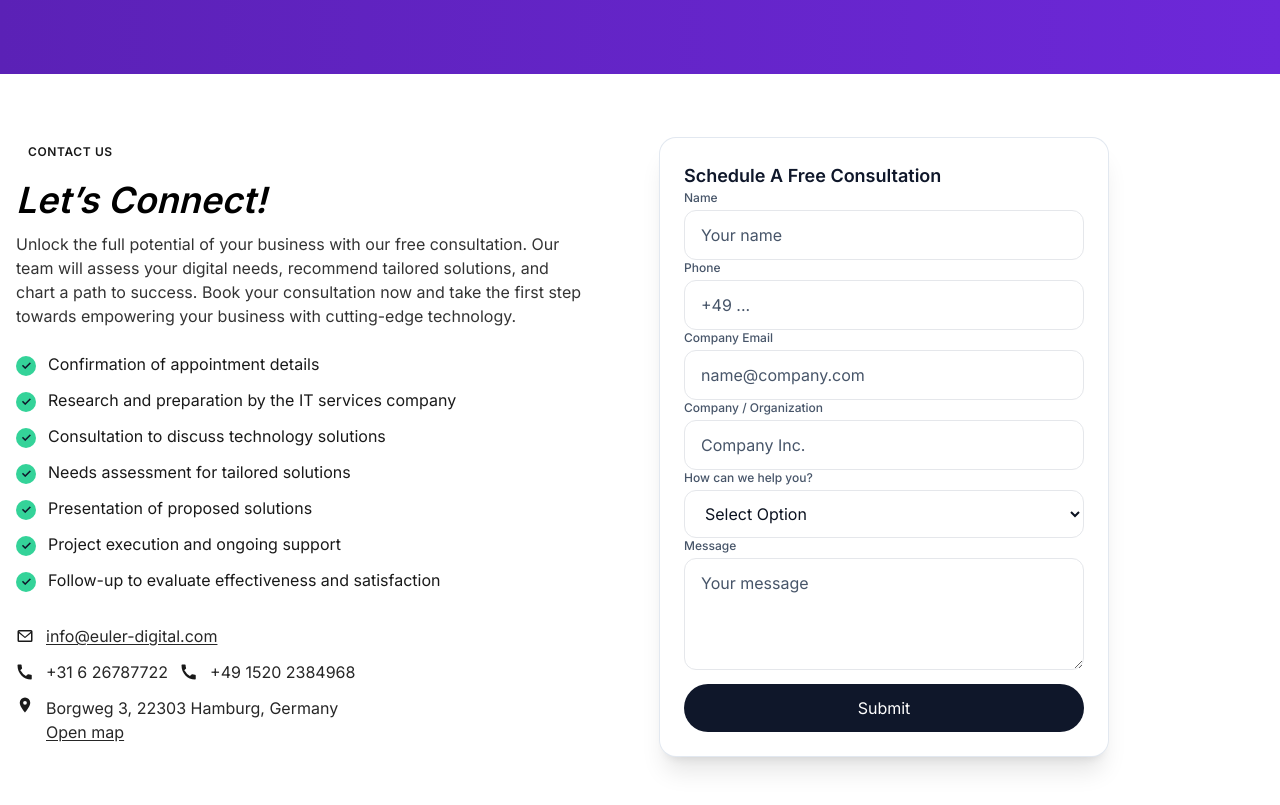
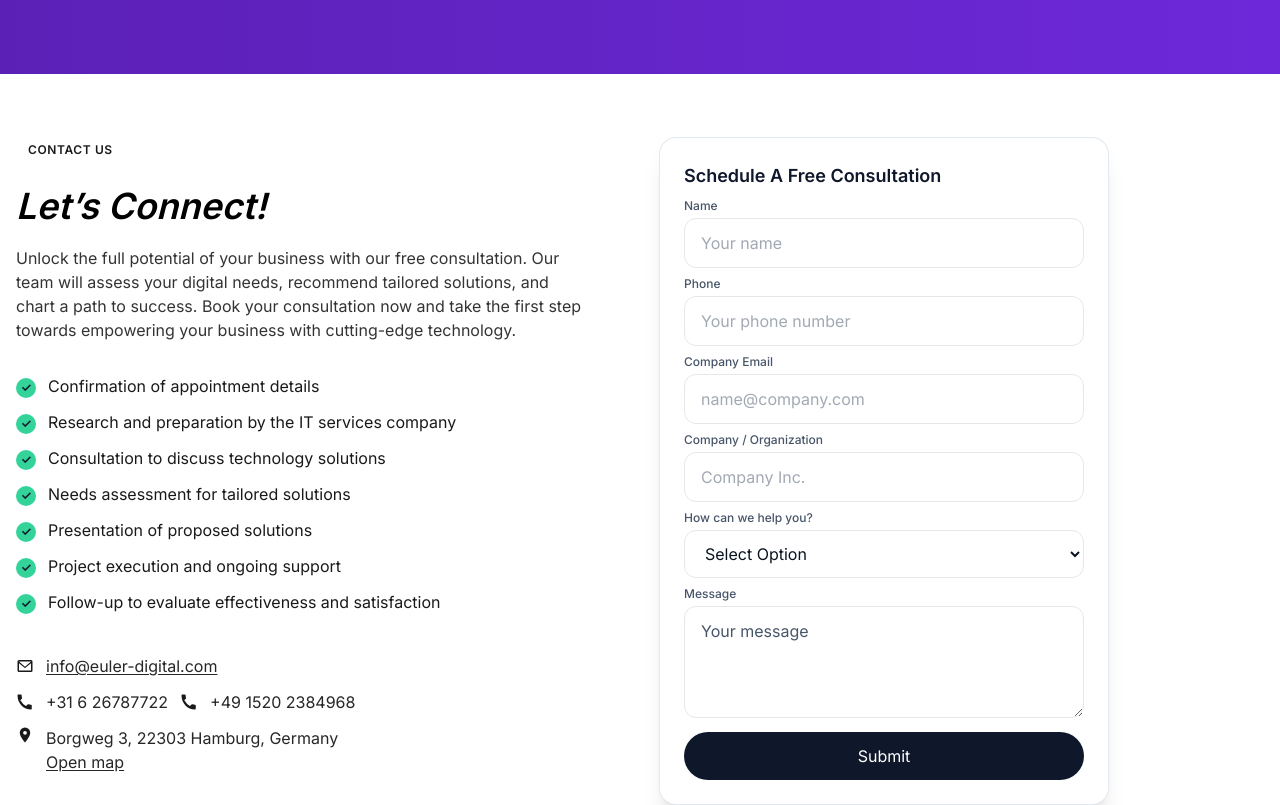
Before and after one commit to phamtungvu1997/eulerwebsite, a React (Vite) app: page / in a window 1280 px wide. Shown: the part 8040-8845 px from the top of the page. Built offline with nearby package versions, Linux system fonts and the light colour scheme.

Commit message:
[yagin] fix form contact

```diff
--- a/src/components/ContactConsultation/ContactConsultation.tsx
+++ b/src/components/ContactConsultation/ContactConsultation.tsx
@@ -43,7 +43,7 @@ export default function ContactConsultation() {
       <div className="container py-16">
         <div className="grid gap-10 md:grid-cols-2 items-start">
           {/* Left: copy & checklist */}
-          <div className="text-black/90">
+          <div className="text-black/90 grid gap-[0.5rem]">
             <span className="inline-block rounded-full bg-white/15 px-3 py-1 text-xs font-semibold tracking-wider uppercase">
               Contact Us
             </span>
@@ -128,7 +128,7 @@ export default function ContactConsultation() {
                     value={form.phone}
                     onChange={handleChange}
                     className="input-field flex-1"
-                    placeholder="+49 ..."
+                    placeholder="Your phone number"
                   />
                 </Field>
 
@@ -214,7 +214,7 @@ function Field({
   children: React.ReactNode
 }) {
   return (
-    <label className="block">
+    <label className="block mt-2">
       <span className="mb-1 block text-xs font-medium text-slate-600">
         {label}
       </span>
--- a/src/index.css
+++ b/src/index.css
@@ -3,7 +3,9 @@
 @tailwind utilities;
 
 @layer base {
-  html { scroll-behavior: smooth; }
+  html {
+    scroll-behavior: smooth;
+  }
 
   /* Mặc định LIGHT theme */
   body {
@@ -13,6 +15,10 @@
   /* Optional: nếu sau này có dark mode */
   html.dark body {
     @apply bg-neutral-900 text-neutral-50;
+  }
+
+  input::placeholder {
+    opacity: 0.5;
   }
 }
 
@@ -82,7 +88,9 @@
   }
 
   /* LOGO CLOUD / PROGRESS BAR có thể dùng later */
-  .soft-shadow { @apply shadow-soft; }
+  .soft-shadow {
+    @apply shadow-soft;
+  }
 }
 
 /* Ví dụ quick utility cho hero tiêu đề */
@@ -93,6 +101,6 @@
   @apply mt-5 max-w-2xl text-lg text-white/80;
 }
 
-header{
-  background: rgba(248, 248, 248, .8);
+header {
+  background: rgba(248, 248, 248, 0.8);
 }
```
